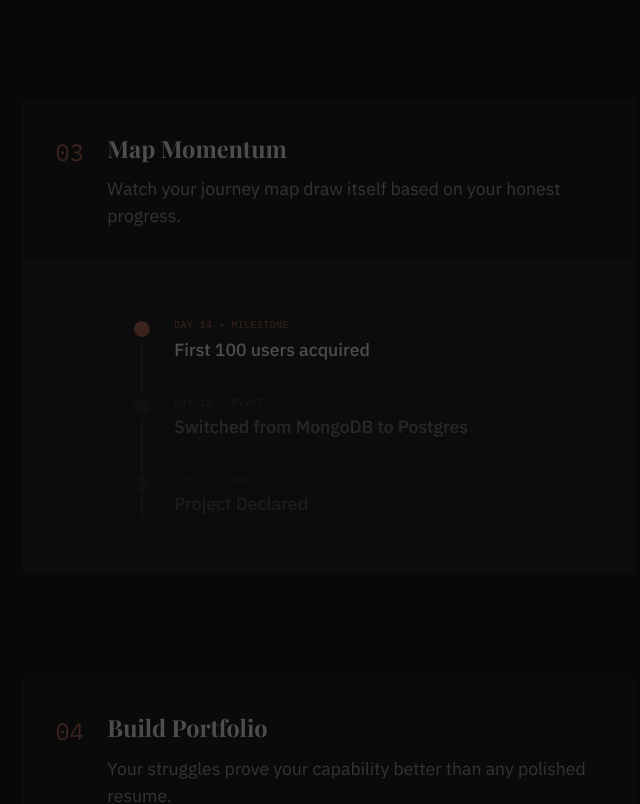
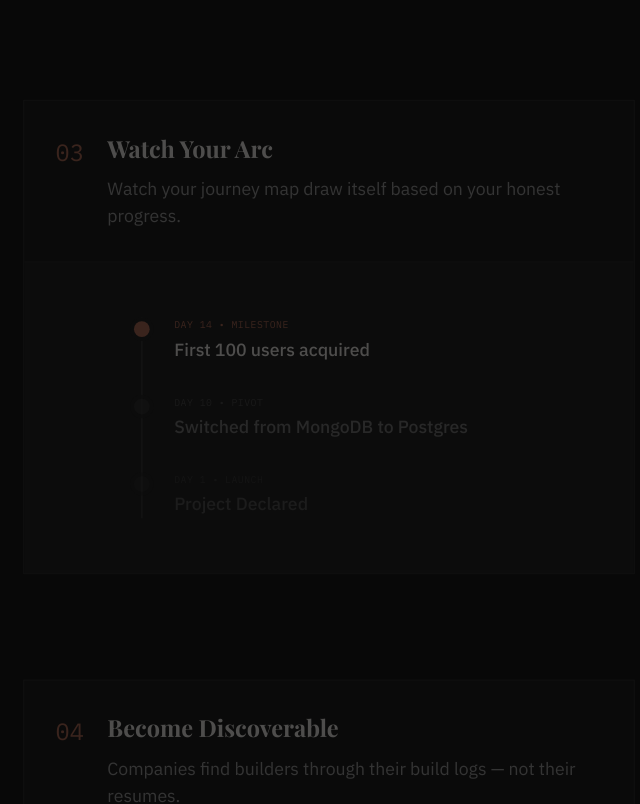
Before and after one commit to PriyaRanjan018/Arcline, a Next.js app: page /how-it-works in a window 1280 px wide. Shown: the part 1320-2124 px from the top of the page, without its empty margins (271-911 px from the left). Built offline with nearby package versions, Linux system fonts and the light colour scheme; no server answers; the database is empty.

Commit message:
how-it-works page

```diff
--- a/src/app/how-it-works/page.tsx
+++ b/src/app/how-it-works/page.tsx
@@ -20,8 +20,8 @@ const DEMO_ENTRY = {
 const STEPS = [
   { id: 1, title: "Create a Project", desc: "Start by declaring what you're building. No need to wait until launch." },
   { id: 2, title: "Log Entries", desc: "Document wins, setbacks, milestones, and realizations as they happen." },
-  { id: 3, title: "Map Momentum", desc: "Watch your journey map draw itself based on your honest progress." },
-  { id: 4, title: "Build Portfolio", desc: "Your struggles prove your capability better than any polished resume." },
+  { id: 3, title: "Watch Your Arc", desc: "Watch your journey map draw itself based on your honest progress." },
+  { id: 4, title: "Become Discoverable", desc: "Companies find builders through their build logs — not their resumes." },
 ];
 
 export default function HowItWorksPage() {
```
